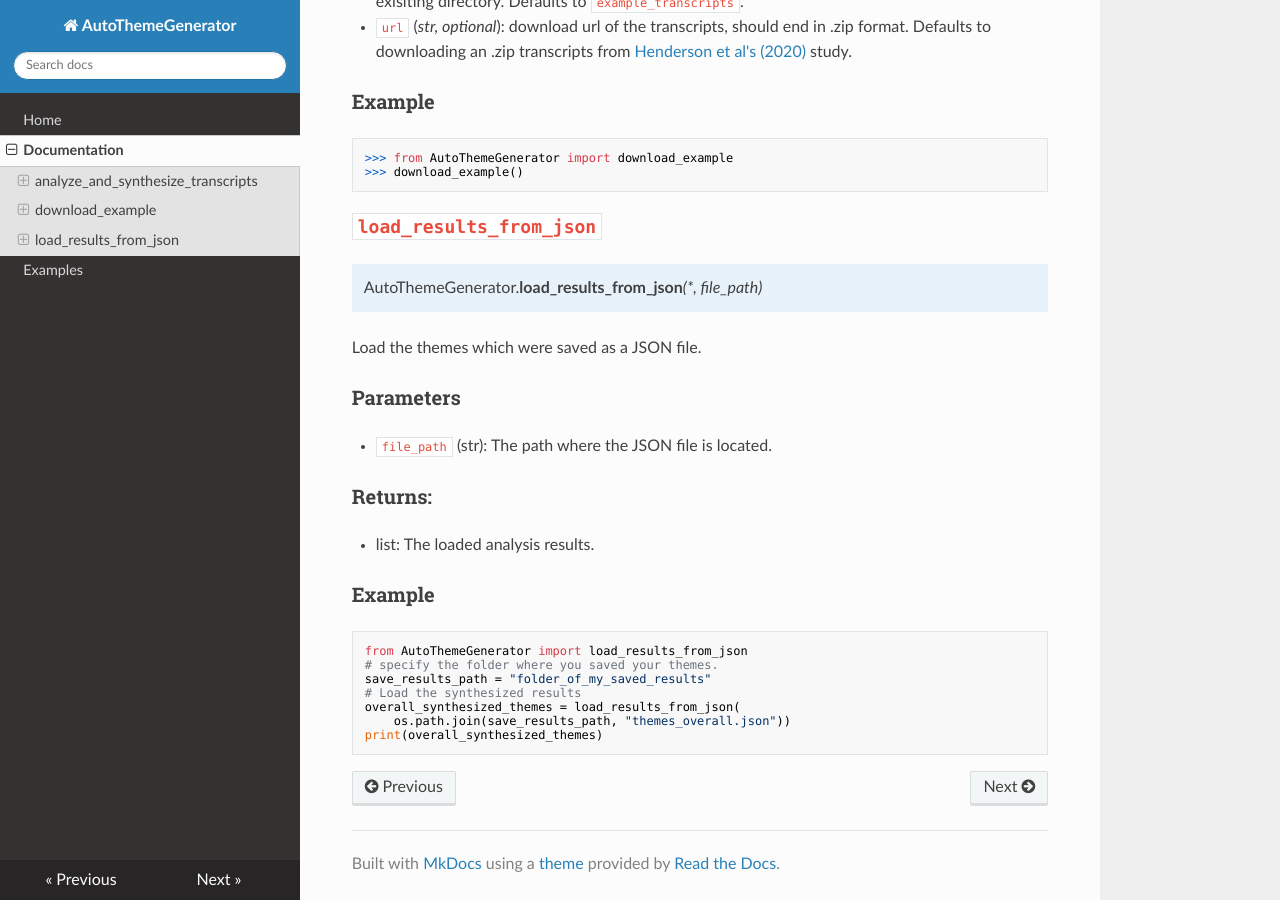
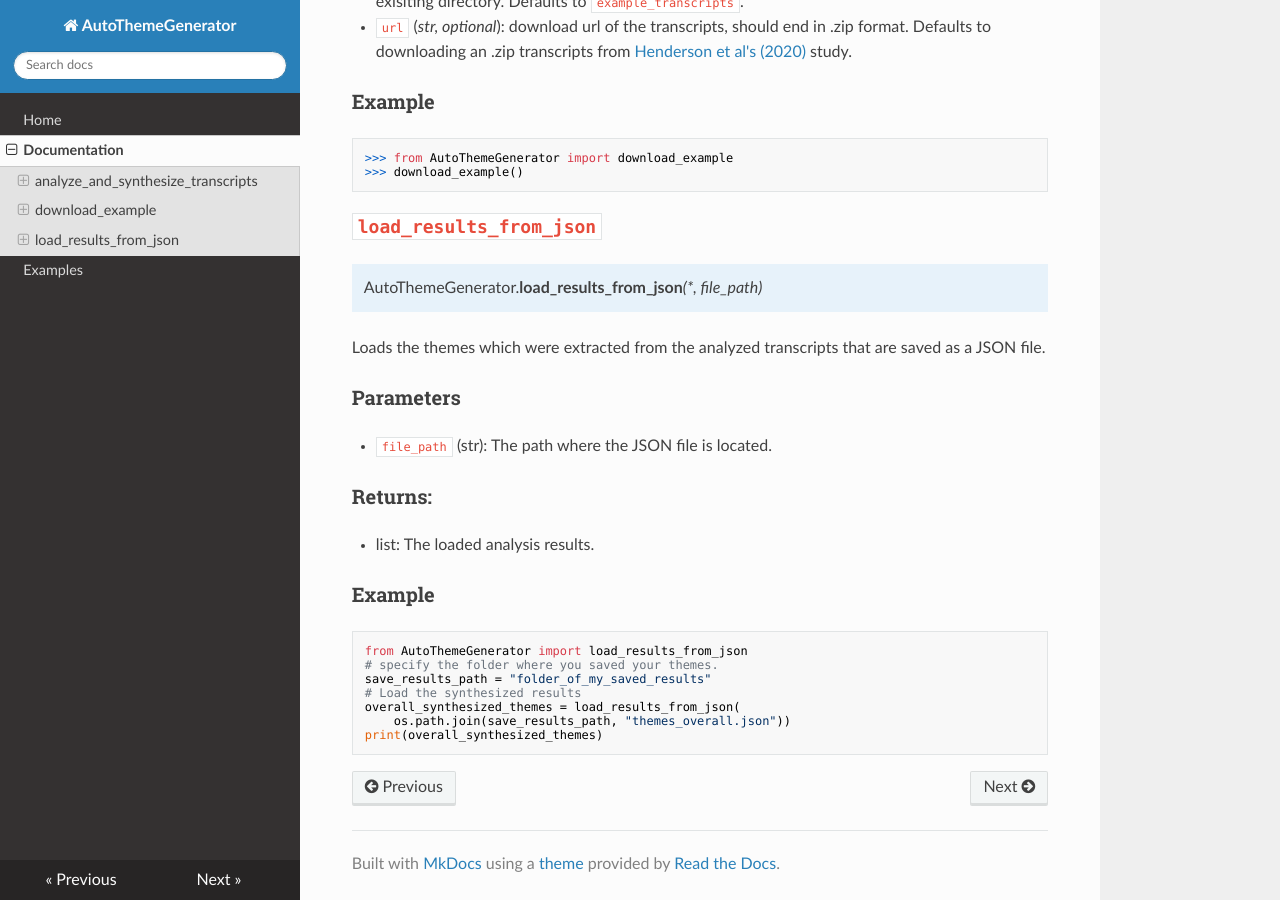
Before and after one commit to cja5553/ReadTheDocs_AutoThemeGenerator, an MkDocs documentation site: the page built from docs/documention.md, in a window 1280 px wide and 900 px high, scrolled down 2027 px. Built offline with MkDocs 1.6.1, drawn with Linux system fonts in a browser that asks for light colours; nearby versions of some CDN libraries.

Commit message:
Update documention.md

```diff
--- a/docs/documention.md
+++ b/docs/documention.md
@@ -107,7 +107,7 @@ Function to download example transcripts from a url. Used primarily for ease of
 
     AutoThemeGenerator.**load_results_from_json***(\*, file_path)*
 
-Load the themes which were saved as a JSON file.
+Loads the themes which were extracted from the analyzed transcripts that are saved as a JSON file.
 
 ### Parameters
 - `file_path` (str): The path where the JSON file is located.
```
